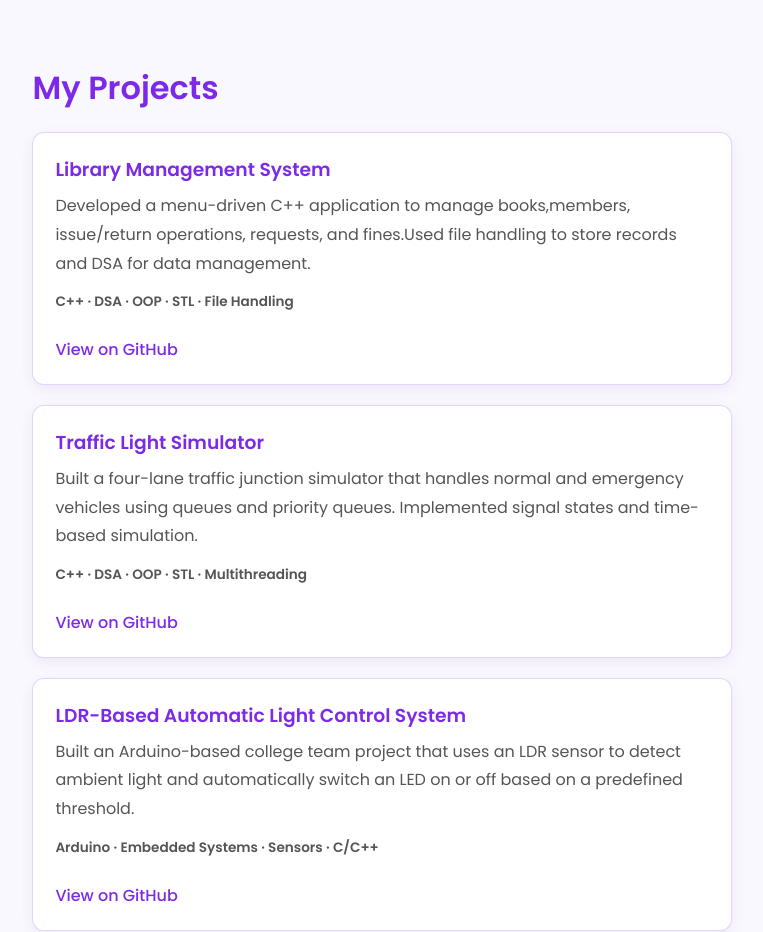
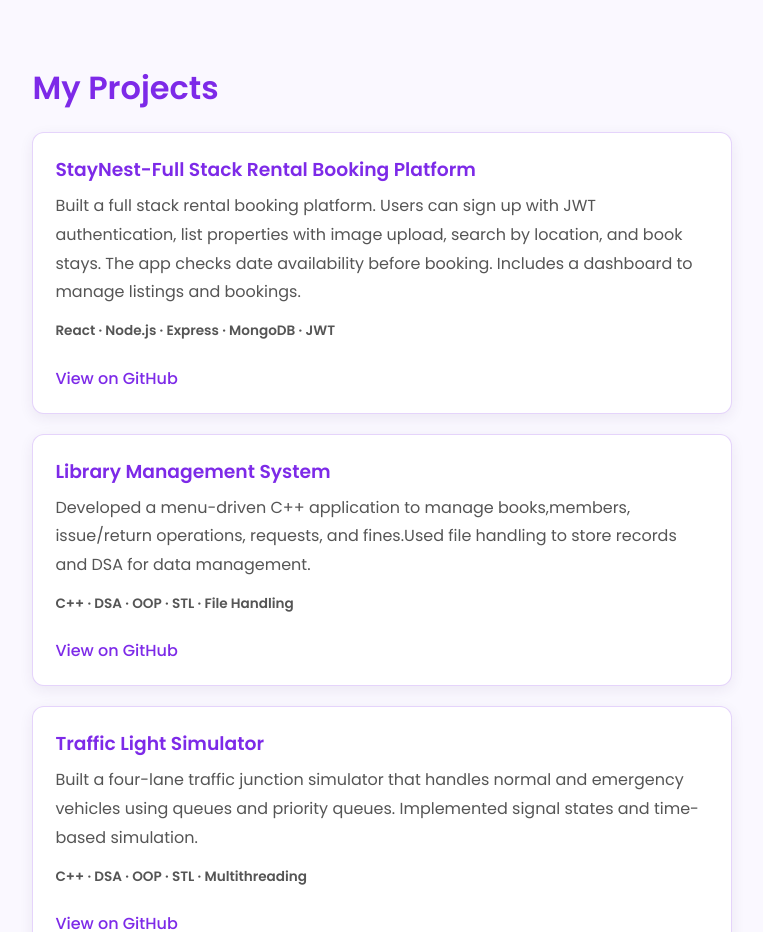
Before and after one commit to Neha-ECE/Personal-Portfolio, a plain HTML site: page index.html in a window 1280 px wide. Shown: the part 2060-2992 px from the top of the page, without its empty margins (70-833 px from the left). Drawn offline with Linux system fonts and the light colour scheme.

Commit message:
Add Staynest project

```diff
--- a/index.html
+++ b/index.html
@@ -155,6 +155,16 @@
         <section class="content-section" id="projects">
             <h2>My Projects</h2>
 
+
+            <div class="project-card">
+               <h3>StayNest-Full Stack Rental Booking Platform</h3>
+               <p>Built a full stack rental booking platform. Users can sign up with JWT authentication, list properties with image upload, search by location, and book stays. The app checks date availability before booking. Includes a dashboard to manage listings and bookings.</p>
+               <p class="tech">React · Node.js · Express · MongoDB · JWT</p>
+               <a href="https://github.com/Neha-ECE/staynest"
+               target="_blank" rel="noopener noreferrer">
+               View on GitHub</a>
+            </div>
+
             <div class="project-card">
                <h3>Library Management System</h3>
                <p>Developed a menu-driven C++ application to manage books,members, issue/return operations, requests, and fines.Used file handling to store records and DSA for data management.</p>
```
Also changed, not shown: StayNest-thumbnail-v2.png (added), 1 other file.
